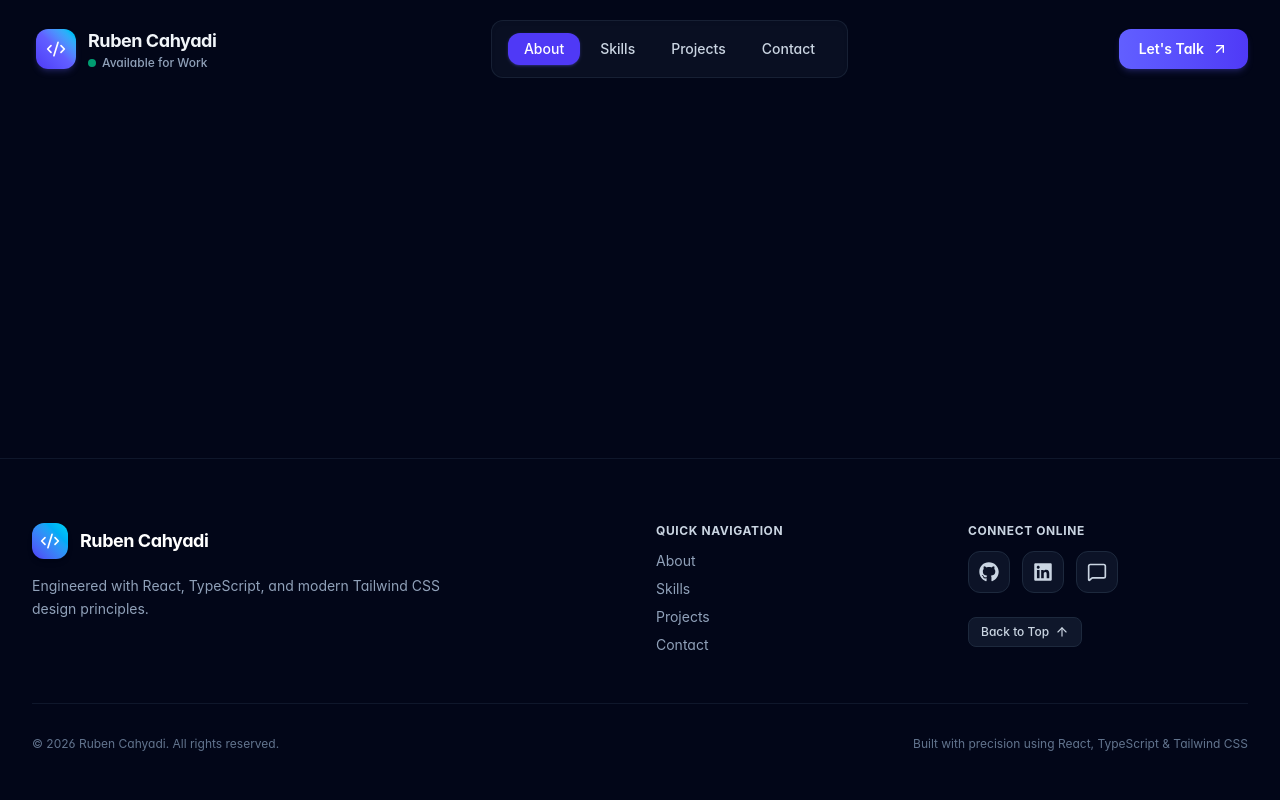
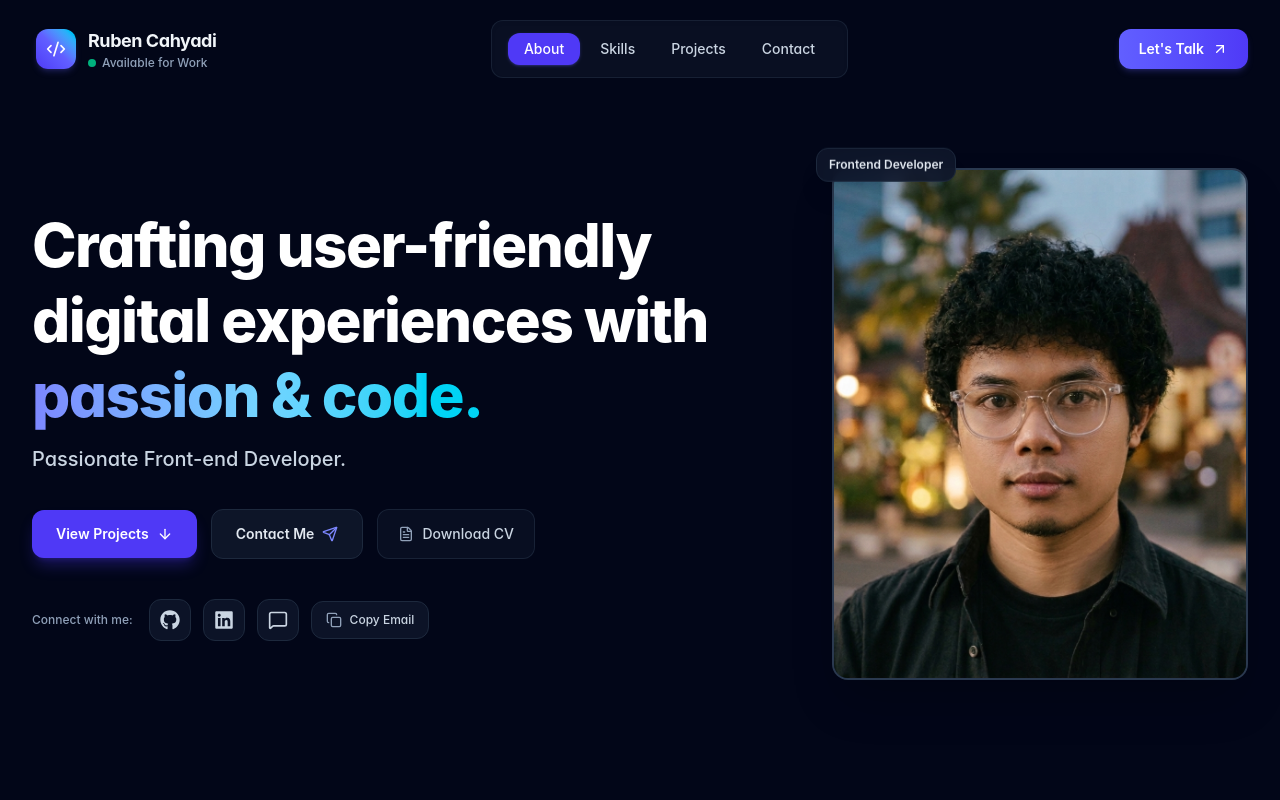
Before and after one commit to rubengitdev/my-portfolio, a React (Vite) app: page / in a window 1280 px wide. Shown: the top 800 px of the page. Built offline with nearby package versions, Linux system fonts and the light colour scheme.

Commit message:
Feat: Add Hero section component

```diff
--- a/src/App.tsx
+++ b/src/App.tsx
@@ -3,6 +3,7 @@ import Navbar from './components/Navbar';
 import type { ProfileInfo } from './types';
 import { data } from './data/data';
 import Footer from './components/Footer';
+import Hero from './components/Hero';
 
 function App() {
     const [profile, setProfile] = useState<ProfileInfo>(data.profile);
@@ -23,7 +24,14 @@ function App() {
                 onNavigate={handleNavigate}
             />
 
-            <main className="flex-1">{/* HERO SECTION */}</main>
+            <main className="flex-1">
+                {/* HERO SECTION */}
+                <Hero
+                    profile={profile}
+                    socialLinks={data.socialLinks}
+                    onNavigate={handleNavigate}
+                />
+            </main>
 
             {/* FOOTER COMPONENT */}
             <Footer
--- /dev/null
+++ b/src/components/Hero.tsx
@@ -0,0 +1,146 @@
+import { ArrowDown, CheckCircle2, FileText, Send } from 'lucide-react';
+import type { ProfileInfo, SocialLink } from '../types';
+import SocialLinks from './SocialLinks';
+import { useState } from 'react';
+
+interface HeroProps {
+    profile: ProfileInfo;
+    socialLinks: SocialLink[];
+    onNavigate: (sectionId: string) => void;
+}
+
+const Hero = ({ profile, socialLinks, onNavigate }: HeroProps) => {
+    const [downloadedResume, setDownloadedResume] = useState(false);
+
+    const handleDownloadResume = () => {
+        // Reference resume.pdf located in the assets folder
+        const resumeUrl = new URL('../assets/resume.pdf', import.meta.url).href;
+        const link = document.createElement('a');
+        link.href = resumeUrl;
+        link.download = `${profile.name.replace(/\s+/g, '_')}_Resume.pdf`;
+        link.target = '_blank';
+        link.rel = 'noopener noreferrer';
+        document.body.appendChild(link);
+        link.click();
+        document.body.removeChild(link);
+
+        setDownloadedResume(true);
+        setTimeout(() => setDownloadedResume(false), 3000);
+    };
+
+    return (
+        <section
+            id="hero"
+            className="relative min-h-screen flex items-center justify-center pt-28 pb-16 overflow-hidden"
+        >
+            {/* Subtle background ambient glows */}
+            <div className="absolute top-1/4 left-1/2 -translate-x-1/2 -translate-y-1/2 w-137.5 h-137.5 bg-indigo-600/10 blur-[130px] rounded-full pointer-events-none -z-10" />
+            <div className="absolute top-1/3 right-10 w-87.5 h-87.5 bg-cyan-500/10 blur-[100px] rounded-full pointer-events-none -z-10" />
+
+            <div className="max-w-7xl mx-auto px-4 sm:px-6 lg:px-8 w-full h-full">
+                <div className="grid grid-cols-1 lg:grid-cols-12 gap-12 lg:gap-8 items-center">
+                    {/* Left Column: Text & CTAs (7 cols on lg) */}
+                    <div className="lg:col-span-7 space-y-7 text-center lg:text-left">
+                        {/* Main Headline */}
+                        <div className="space-y-3">
+                            <h1 className="text-4xl sm:text-5xl lg:text-6xl font-extrabold tracking-tight text-white leading-tight">
+                                Crafting user-friendly digital experiences with{' '}
+                                <span className="bg-linear-to-r from-indigo-400 via-sky-300 to-cyan-400 bg-clip-text text-transparent">
+                                    passion & code.
+                                </span>
+                            </h1>
+                            <p className="text-lg sm:text-xl text-slate-300 font-medium">
+                                Passionate {profile.role}.
+                            </p>
+                        </div>
+
+                        {/* Action Buttons */}
+                        <div className="flex flex-wrap items-center justify-center lg:justify-start gap-3.5 pt-2">
+                            <button
+                                id="hero-view-projects-button"
+                                onClick={() => onNavigate('projects')}
+                                className="px-6 py-3.5 rounded-xl bg-indigo-600 hover:bg-indigo-500 text-white font-semibold text-sm shadow-lg shadow-indigo-600/30 hover:shadow-indigo-600/50 hover:-translate-y-0.5 transition-all duration-200 flex items-center gap-2 cursor-pointer"
+                            >
+                                <span>View Projects</span>
+                                <ArrowDown className="w-4 h-4" />
+                            </button>
+
+                            <button
+                                id="hero-contact-button"
+                                onClick={() => onNavigate('contact')}
+                                className="px-6 py-3.5 rounded-xl bg-slate-900/90 hover:bg-slate-800 border border-slate-800 hover:border-slate-700 text-slate-200 hover:text-white font-semibold text-sm transition-all duration-200 flex items-center gap-2 cursor-pointer"
+                            >
+                                <span>Contact Me</span>
+                                <Send className="w-4 h-4 text-indigo-400" />
+                            </button>
+
+                            <button
+                                id="hero-download-cv-button"
+                                onClick={handleDownloadResume}
+                                className="px-5 py-3.5 rounded-xl bg-slate-900/50 hover:bg-slate-900 border border-slate-800/80 text-slate-300 hover:text-white text-sm font-medium transition-all duration-200 flex items-center gap-2 cursor-pointer"
+                                title="Download CV"
+                            >
+                                {downloadedResume ? (
+                                    <>
+                                        <CheckCircle2 className="w-4 h-4 text-emerald-400" />
+                                        <span className="text-emerald-400 font-medium">
+                                            CV Downloaded
+                                        </span>
+                                    </>
+                                ) : (
+                                    <>
+                                        <FileText className="w-4 h-4 text-slate-400" />
+                                        <span>Download CV</span>
+                                    </>
+                                )}
+                            </button>
+                        </div>
+
+                        {/* Social Links Bar */}
+                        <div className="pt-3 flex flex-col sm:flex-row items-center justify-center lg:justify-start gap-4">
+                            <span className="text-xs text-slate-400 font-medium">
+                                Connect with me:
+                            </span>
+                            <SocialLinks
+                                links={socialLinks}
+                                email={profile.email}
+                                variant="hero"
+                            />
+                        </div>
+                    </div>
+
+                    {/* Right Column: User Picture Showcase (5 cols on lg) */}
+                    <div className="lg:col-span-5 flex justify-center lg:justify-end">
+                        <div className="relative group">
+                            {/* Decorative background glow rings */}
+                            <div className="absolute -inset-2 bg-linear-to-tr from-indigo-600 via-sky-500 to-cyan-400 rounded-3xl opacity-30 group-hover:opacity-60 blur-xl transition-all duration-500 -z-10" />
+
+                            {/* Photo Frame Container */}
+                            <div className="relative w-72 h-80 sm:w-80 sm:h-96 lg:w-104 lg:h-128 rounded-2xl bg-slate-900 border-2 border-slate-700/80 group-hover:border-indigo-500/60 shadow-2xl overflow-hidden transition-all duration-300">
+                                {/* User Picture */}
+                                <img
+                                    id="hero-profile-picture"
+                                    src={profile.avatarUrl}
+                                    alt={`${profile.name} - Profile`}
+                                    className="w-full h-full object-cover object-center group-hover:scale-105 transition-transform duration-500"
+                                />
+
+                                {/* Gradient vignette overlay */}
+                                {/* <div className="absolute inset-0 bg-linear-to-t from-slate-950/90 via-transparent to-black/20 pointer-events-none" /> */}
+                            </div>
+
+                            {/* Floating Badge 1: Tech Stack */}
+                            <div className="absolute -top-4 -left-4 px-3 py-2 rounded-xl bg-slate-900/90 border border-slate-800 shadow-xl backdrop-blur-md flex items-center gap-2 animate-bounce duration-1000">
+                                <span className="text-xs font-semibold text-slate-200">
+                                    Frontend Developer
+                                </span>
+                            </div>
+                        </div>
+                    </div>
+                </div>
+            </div>
+        </section>
+    );
+};
+
+export default Hero;
--- a/src/data/data.ts
+++ b/src/data/data.ts
@@ -1,4 +1,5 @@
 import type { ProfileInfo, SocialLink } from '../types';
+import profilePhoto from '../assets/profile-pic.jpg';
 
 export const data: {
     profile: ProfileInfo;
@@ -12,6 +13,8 @@ export const data: {
             "When I'm not writing code, you can find me exploring new open-source libraries, contributing to tech communities, or perfecting micro-interactions in Figma.",
         ],
         status: 'available',
+        email: 'rubencahyadi504@gmail.com',
+        avatarUrl: profilePhoto,
     },
     socialLinks: [
         {
--- a/src/types/index.ts
+++ b/src/types/index.ts
@@ -3,6 +3,8 @@ export interface ProfileInfo {
     role: string;
     bio: string[];
     status: 'available' | 'open to work' | 'open for collab';
+    email: string;
+    avatarUrl: string;
 }
 
 export interface SocialLink {
```
